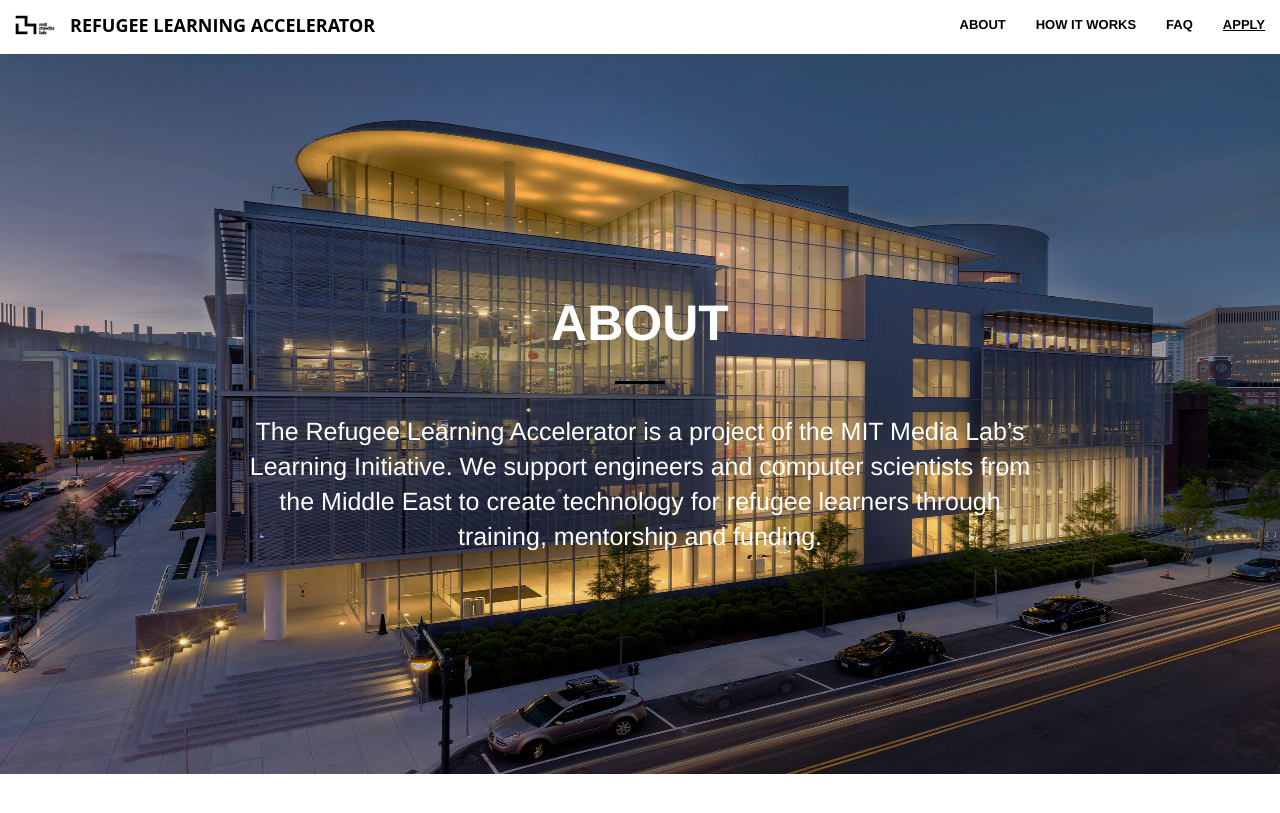
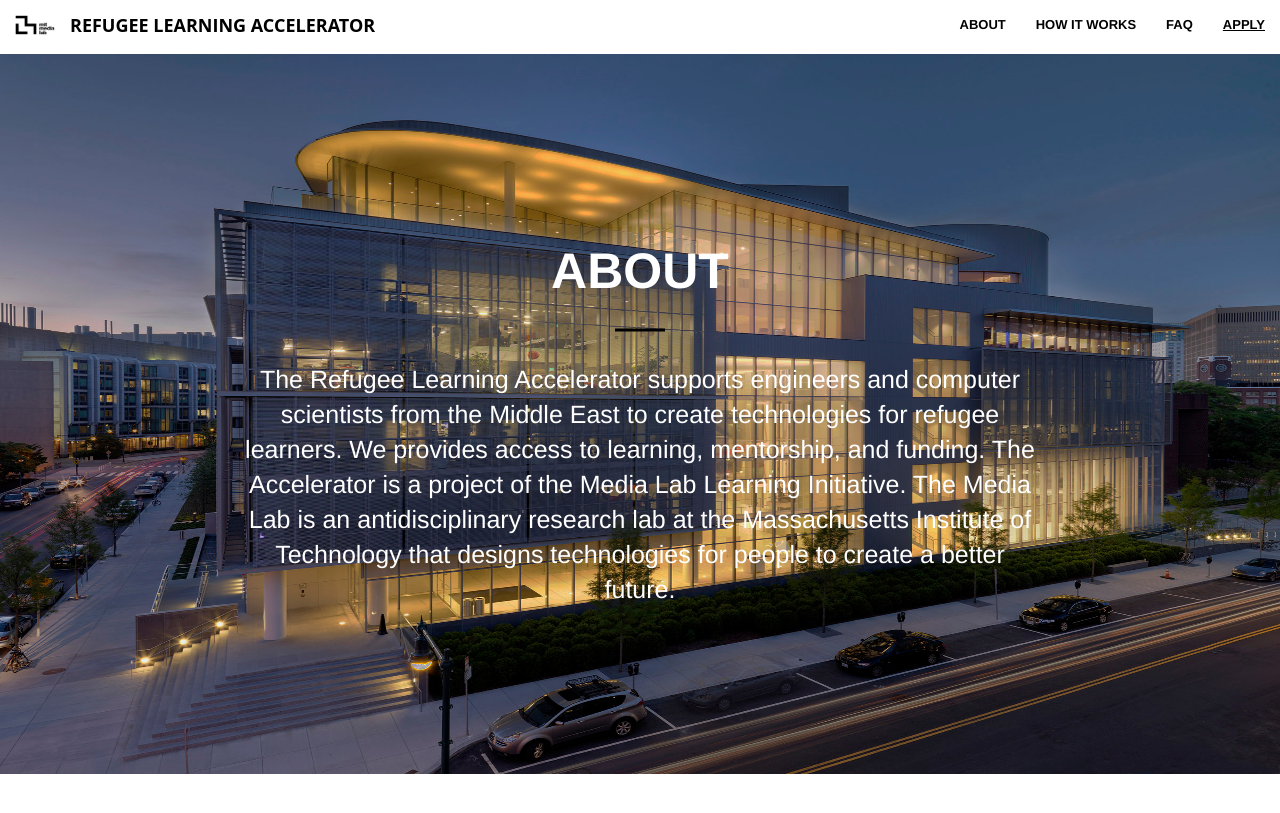
Before and after one commit to Refugee-Learning-Accelerator/Refugee-Learning-Accelerator.github.io, a Jekyll site: the page about/index.html, which Jekyll copies as it is, in a window 1280 px wide and 900 px high. Shown: the top 813 px of the window. Built offline with Jekyll 4.4.1, drawn with Linux system fonts in a browser that asks for light colours; nearby versions of some CDN libraries; some of the changed text lies outside the part shown.

Commit message:
Update index.html

```diff
--- a/about/index.html
+++ b/about/index.html
@@ -45,18 +45,10 @@
             <div class="header-content-inner">
                 <h1 id="homeHeading">About</h1>
                 <hr>
-                <p>The Refugee Learning Accelerator is a project of the MIT Media Lab’s Learning Initiative. We support engineers and computer scientists from the Middle East to create technology for refugee learners through training, mentorship and funding.</p>
+                <p>The Refugee Learning Accelerator supports engineers and computer scientists from the Middle East to create technologies for refugee learners. We provides access to learning, mentorship, and funding. The Accelerator is a project of the Media Lab Learning Initiative. The Media Lab is an antidisciplinary research lab at the Massachusetts Institute of Technology that designs technologies for people to create a better future. </p>
             </div>
 	</div>
 	</header>
-<header>
-                	<div class="header-content">
-                            <div class="header-content-inner">
-				    <p style="font-size: 25px; font-weight: 300; color: #000000">The Learning Initiative is part of the <a class="class2" href:"https:="" www.media.mit.edu="" "="">MIT Media Lab</a>, an anti-disciplinary research lab at the Massachusetts Institute of Technology that designs technologies for people to create a better future. <a class="class2" href:"http:="" learn.media.mit.edu="" "="">The Learning Initiative</a> is focused on the future of learning, which we believe should be playful, project-based, peer-focused and passion-fuelled. </p>
-				                            </div>
-                    </div>
-                </div>
-		 </header>
 	<!--
           <section id="services">
                 <div class="container">
```
